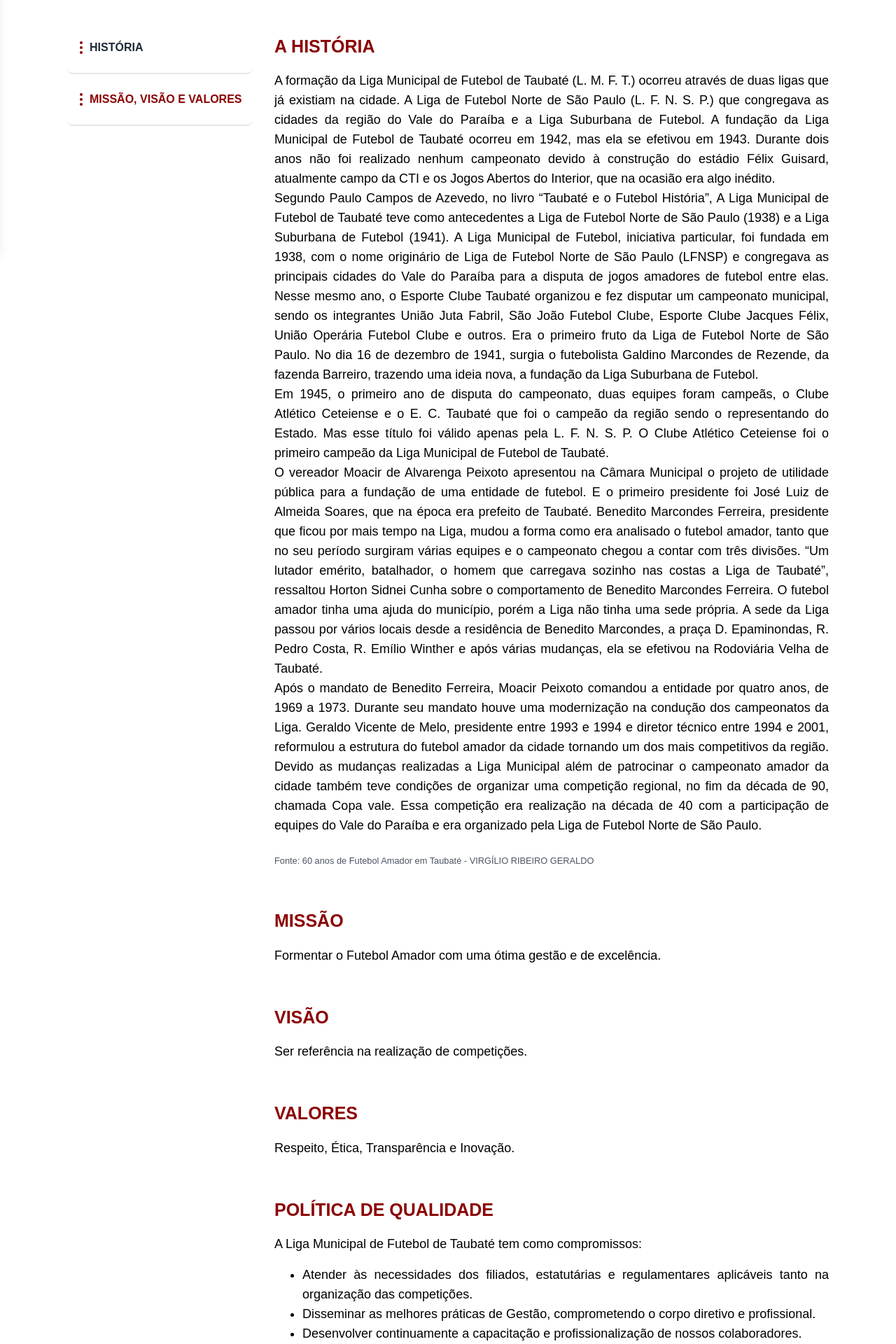
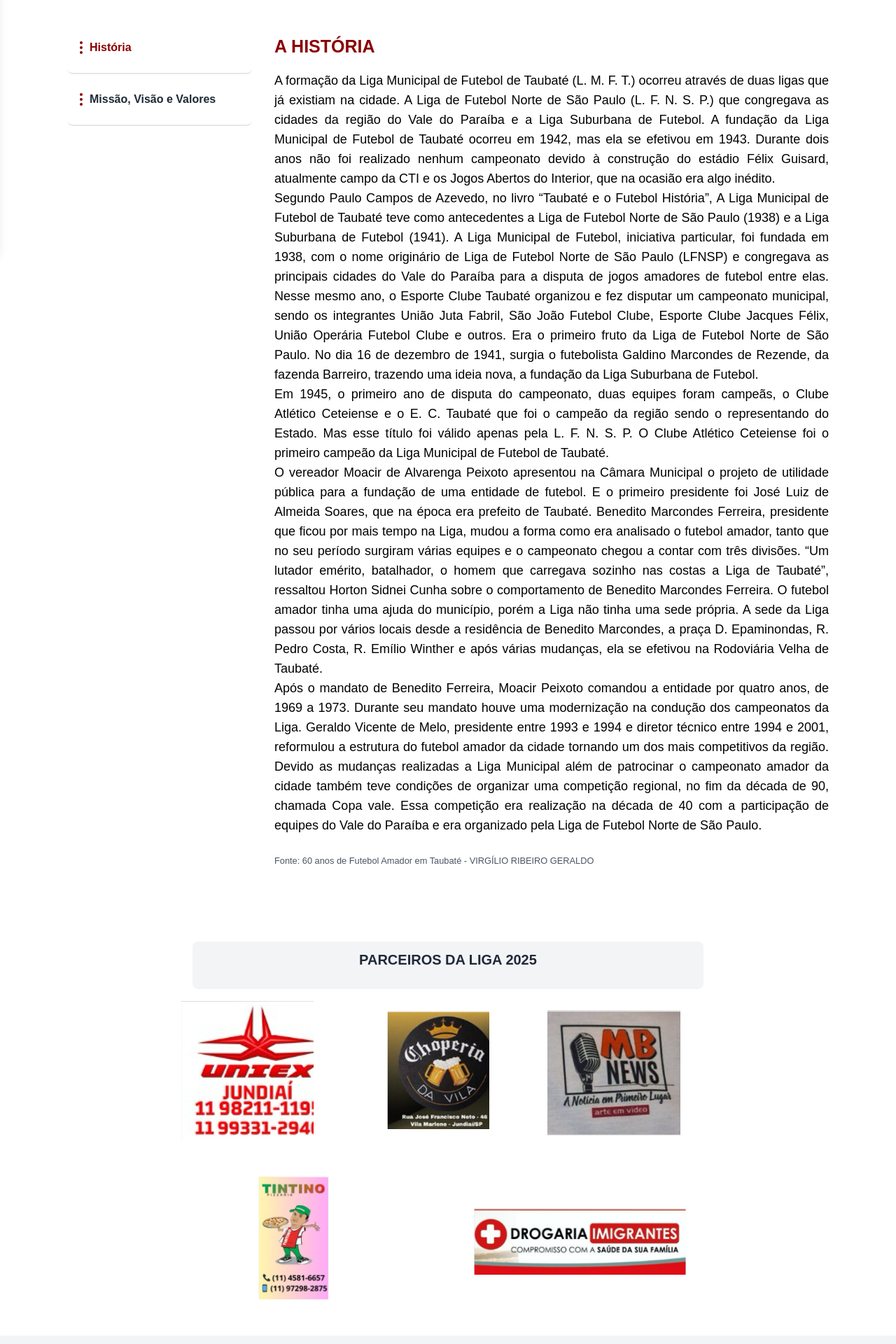
Before and after one commit to bdancost/amateur_football_league, a Next.js app: page /liga in a window 1280 px wide. Shown: the part 440-2360 px from the top of the page at 70% size. Built offline with nearby package versions, Linux system fonts and the light colour scheme.

Commit message:
Configurando Pagina A liga

```diff
--- a/src/app/liga/page.tsx
+++ b/src/app/liga/page.tsx
@@ -1,6 +1,6 @@
 'use client'
 
-import React, { useEffect, useState } from 'react'
+import React, { useState } from 'react'
 import Image from 'next/image'
 import { MoreVertical } from 'lucide-react'
 
@@ -10,24 +10,7 @@ const sections = [
 ]
 
 const Liga = () => {
-  const [activeSection, setActiveSection] = useState('')
-
-  useEffect(() => {
-    const handleScroll = () => {
-      const scrollPosition = window.scrollY
-
-      for (let i = sections.length - 1; i >= 0; i--) {
-        const section = document.getElementById(sections[i].id)
-        if (section && section.offsetTop <= scrollPosition + 100) {
-          setActiveSection(sections[i].id)
-          break
-        }
-      }
-    }
-
-    window.addEventListener('scroll', handleScroll)
-    return () => window.removeEventListener('scroll', handleScroll)
-  }, [])
+  const [activeSection, setActiveSection] = useState('historia')
 
   return (
     <div className="mx-auto p-8 flex justify-center">
@@ -47,12 +30,12 @@ const Liga = () => {
           <aside className="w-1/4 h-fit uppercase">
             <nav className="space-y-6 mt-14">
               {sections.map((section) => (
-                <a
+                <button
                   key={section.id}
-                  href={`#${section.id}`}
-                  className={`block rounded-lg text-md font-semibold border-b-2 pb-6 mt-4 ${
+                  onClick={() => setActiveSection(section.id)}
+                  className={`block w-full text-left rounded-lg text-md font-semibold border-b-2 pb-6 mt-4 ${
                     activeSection === section.id
-                      ? 'text-foreground'
+                      ? 'text-foreground font-bold'
                       : 'text-gray-800'
                   } hover:bg-gray-100`}
                 >
@@ -63,25 +46,27 @@ const Liga = () => {
                     />
                     {section.title}
                   </div>
-                </a>
+                </button>
               ))}
             </nav>
           </aside>
+          {/* Conteúdo Dinâmico */}
           <div className="w-3/4 h-fit">
-            <section id="historia" className="mt-12">
+            {activeSection === 'historia' && (
+              <section className="mt-12">
                 <h2 className="uppercase font-bold text-[25px] flex items-center">
                   A História
                 </h2>
                 <p className="text-lg/7 mt-4 text-justify text-black">
-                A formação da Liga Municipal de Futebol de Taubaté (L. M. F. T.)
-                ocorreu através de duas ligas que já existiam na cidade. A Liga
-                de Futebol Norte de São Paulo (L. F. N. S. P.) que congregava as
-                cidades da região do Vale do Paraíba e a Liga Suburbana de
-                Futebol. A fundação da Liga Municipal de Futebol de Taubaté
-                ocorreu em 1942, mas ela se efetivou em 1943. Durante dois anos
-                não foi realizado nenhum campeonato devido à construção do
-                estádio Félix Guisard, atualmente campo da CTI e os Jogos
-                Abertos do Interior, que na ocasião era algo inédito.
+                  A formação da Liga Municipal de Futebol de Taubaté (L. M. F.
+                  T.) ocorreu através de duas ligas que já existiam na cidade. A
+                  Liga de Futebol Norte de São Paulo (L. F. N. S. P.) que
+                  congregava as cidades da região do Vale do Paraíba e a Liga
+                  Suburbana de Futebol. A fundação da Liga Municipal de Futebol
+                  de Taubaté ocorreu em 1942, mas ela se efetivou em 1943.
+                  Durante dois anos não foi realizado nenhum campeonato devido à
+                  construção do estádio Félix Guisard, atualmente campo da CTI e
+                  os Jogos Abertos do Interior, que na ocasião era algo inédito.
                 </p>
                 <p className="text-lg/7 text-justify text-black">
                   Segundo Paulo Campos de Azevedo, no livro “Taubaté e o Futebol
@@ -95,46 +80,46 @@ const Liga = () => {
                   ano, o Esporte Clube Taubaté organizou e fez disputar um
                   campeonato municipal, sendo os integrantes União Juta Fabril,
                   São João Futebol Clube, Esporte Clube Jacques Félix, União
-                Operária Futebol Clube e outros. Era o primeiro fruto da Liga de
-                Futebol Norte de São Paulo. No dia 16 de dezembro de 1941,
+                  Operária Futebol Clube e outros. Era o primeiro fruto da Liga
+                  de Futebol Norte de São Paulo. No dia 16 de dezembro de 1941,
                   surgia o futebolista Galdino Marcondes de Rezende, da fazenda
-                Barreiro, trazendo uma ideia nova, a fundação da Liga Suburbana
-                de Futebol.
+                  Barreiro, trazendo uma ideia nova, a fundação da Liga
+                  Suburbana de Futebol.
                 </p>
                 <p className="text-lg/7 text-justify text-black">
                   Em 1945, o primeiro ano de disputa do campeonato, duas equipes
-                foram campeãs, o Clube Atlético Ceteiense e o E. C. Taubaté que
-                foi o campeão da região sendo o representando do Estado. Mas
-                esse título foi válido apenas pela L. F. N. S. P. O Clube
+                  foram campeãs, o Clube Atlético Ceteiense e o E. C. Taubaté
+                  que foi o campeão da região sendo o representando do Estado.
+                  Mas esse título foi válido apenas pela L. F. N. S. P. O Clube
                   Atlético Ceteiense foi o primeiro campeão da Liga Municipal de
                   Futebol de Taubaté.
                 </p>
                 <p className="text-lg/7 text-justify text-black">
                   O vereador Moacir de Alvarenga Peixoto apresentou na Câmara
-                Municipal o projeto de utilidade pública para a fundação de uma
-                entidade de futebol. E o primeiro presidente foi José Luiz de
-                Almeida Soares, que na época era prefeito de Taubaté. Benedito
-                Marcondes Ferreira, presidente que ficou por mais tempo na Liga,
-                mudou a forma como era analisado o futebol amador, tanto que no
-                seu período surgiram várias equipes e o campeonato chegou a
-                contar com três divisões. “Um lutador emérito, batalhador, o
-                homem que carregava sozinho nas costas a Liga de Taubaté”,
-                ressaltou Horton Sidnei Cunha sobre o comportamento de Benedito
-                Marcondes Ferreira. O futebol amador tinha uma ajuda do
-                município, porém a Liga não tinha uma sede própria. A sede da
-                Liga passou por vários locais desde a residência de Benedito
-                Marcondes, a praça D. Epaminondas, R. Pedro Costa, R. Emílio
-                Winther e após várias mudanças, ela se efetivou na Rodoviária
-                Velha de Taubaté.
+                  Municipal o projeto de utilidade pública para a fundação de
+                  uma entidade de futebol. E o primeiro presidente foi José Luiz
+                  de Almeida Soares, que na época era prefeito de Taubaté.
+                  Benedito Marcondes Ferreira, presidente que ficou por mais
+                  tempo na Liga, mudou a forma como era analisado o futebol
+                  amador, tanto que no seu período surgiram várias equipes e o
+                  campeonato chegou a contar com três divisões. “Um lutador
+                  emérito, batalhador, o homem que carregava sozinho nas costas
+                  a Liga de Taubaté”, ressaltou Horton Sidnei Cunha sobre o
+                  comportamento de Benedito Marcondes Ferreira. O futebol amador
+                  tinha uma ajuda do município, porém a Liga não tinha uma sede
+                  própria. A sede da Liga passou por vários locais desde a
+                  residência de Benedito Marcondes, a praça D. Epaminondas, R.
+                  Pedro Costa, R. Emílio Winther e após várias mudanças, ela se
+                  efetivou na Rodoviária Velha de Taubaté.
                 </p>
                 <p className="text-lg/7 text-justify text-black mb-6">
                   Após o mandato de Benedito Ferreira, Moacir Peixoto comandou a
                   entidade por quatro anos, de 1969 a 1973. Durante seu mandato
                   houve uma modernização na condução dos campeonatos da Liga.
-                Geraldo Vicente de Melo, presidente entre 1993 e 1994 e diretor
-                técnico entre 1994 e 2001, reformulou a estrutura do futebol
-                amador da cidade tornando um dos mais competitivos da região.
-                Devido as mudanças realizadas a Liga Municipal além de
+                  Geraldo Vicente de Melo, presidente entre 1993 e 1994 e
+                  diretor técnico entre 1994 e 2001, reformulou a estrutura do
+                  futebol amador da cidade tornando um dos mais competitivos da
+                  região. Devido as mudanças realizadas a Liga Municipal além de
                   patrocinar o campeonato amador da cidade também teve condições
                   de organizar uma competição regional, no fim da década de 90,
                   chamada Copa vale. Essa competição era realização na década de
@@ -146,32 +131,38 @@ const Liga = () => {
                   GERALDO
                 </small>
               </section>
-            <section id="missao" className="mt-14">
+            )}
+            {activeSection === 'missao' && (
+              <section className="mt-14">
                 <h2 className="uppercase font-bold text-[25px]">Missão</h2>
                 <p className="text-lg/7 mt-4 text-justify text-black">
-                Formentar o Futebol Amador com uma ótima gestão e de excelência.
+                  Formentar o Futebol Amador com uma ótima gestão e de
+                  excelência.
                 </p>
-            </section>
-            <section id="visao" className="mt-14">
+
+                <div className="mt-12">
                   <h2 className="uppercase font-bold text-[25px]">Visão</h2>
                   <p className="text-lg/7 mt-4 text-justify text-black">
                     Ser referência na realização de competições.
                   </p>
-            </section>
-            <section id="valores" className="mt-14">
+                </div>
+
+                <div className="mt-12">
                   <h2 className="uppercase font-bold text-[25px]">Valores</h2>
                   <p className="text-lg/7 mt-4 text-justify text-black">
                     Respeito, Ética, Transparência e Inovação.
                   </p>
-            </section>
-            <section id="politica" className="mt-14">
+                </div>
+
+                <div className="mt-12">
                   <h2 className="uppercase font-bold text-[25px]">
                     Política de Qualidade
                   </h2>
                   <p className="text-lg/7 mt-4 text-justify text-black">
-                A Liga Municipal de Futebol de Taubaté tem como compromissos:
+                    A Liga Municipal de Futebol de Taubaté tem como
+                    compromissos:
                   </p>
-              <ul className="list-disc marker:text-black text-lg/7 mt-4 text-justify text-black ml-10">
+                  <ul className="list-disc marker:text-black text-lg/8 mt-4 text-justify text-black ml-10">
                     <li>
                       Atender às necessidades dos filiados, estatutárias e
                       regulamentares aplicáveis tanto na organização das
@@ -182,15 +173,17 @@ const Liga = () => {
                       corpo diretivo e profissional.
                     </li>
                     <li>
-                  Desenvolver continuamente a capacitação e profissionalização
-                  de nossos colaboradores.
+                      Desenvolver continuamente a capacitação e
+                      profissionalização de nossos colaboradores.
                     </li>
                     <li>
-                  Aprimorar constantemente a eficácia do Sistema de Gestão da
-                  Qualidade.
+                      Aprimorar constantemente a eficácia do Sistema de Gestão
+                      da Qualidade.
                     </li>
                   </ul>
+                </div>
               </section>
+            )}
           </div>
         </div>
       </div>
```
Lines whose indentation alone changed are shown as unchanged.
